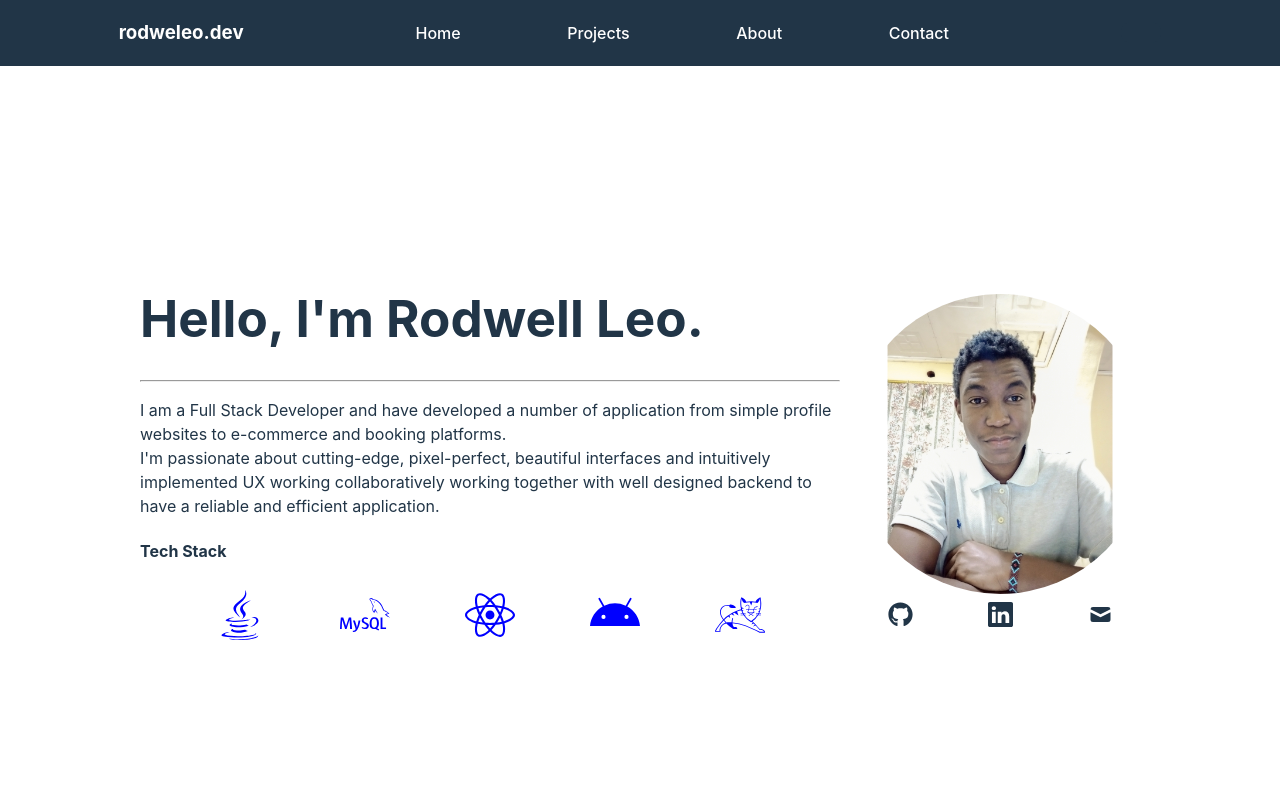
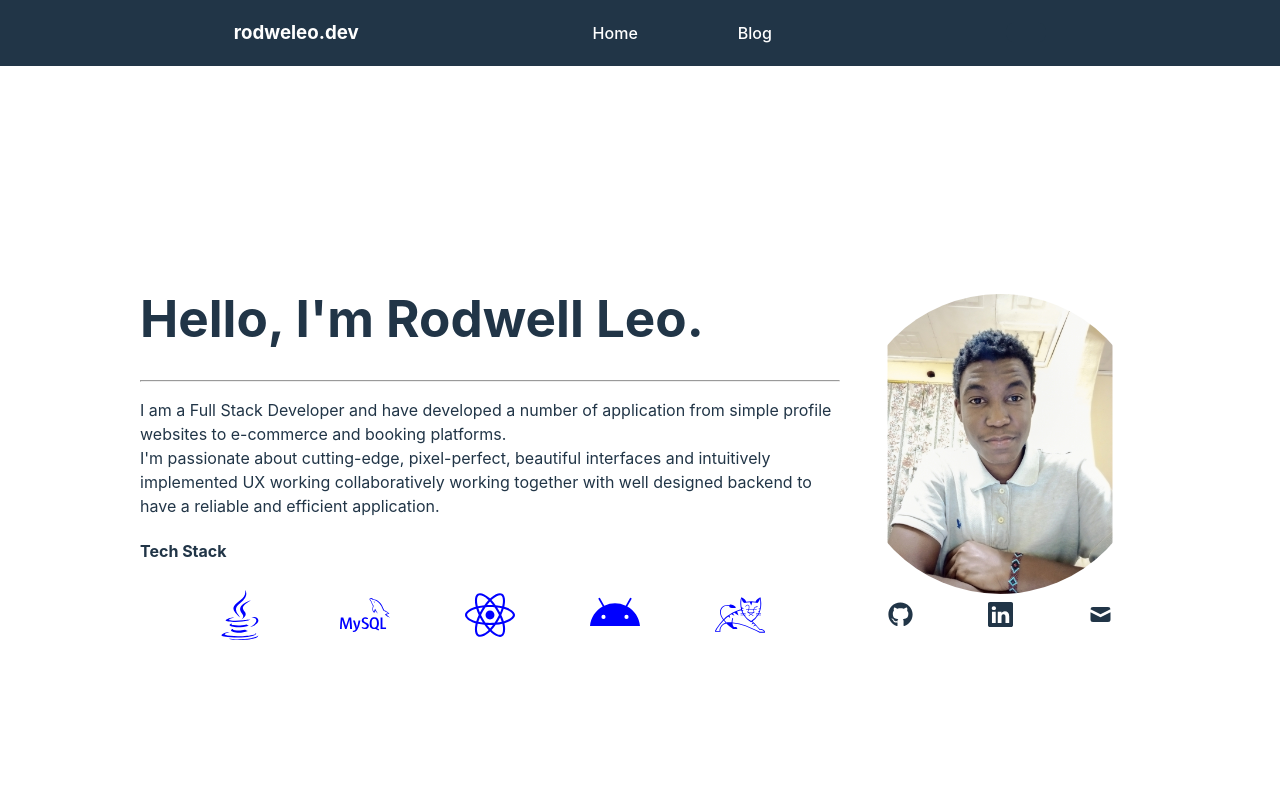
Before and after one commit to rodweleo/rodweleo.dev, a React (Vite) app: page / in a window 1280 px wide. Shown: the top 800 px of the page. Built offline with nearby package versions, Linux system fonts and the light colour scheme.

Commit message:
Small updates

```diff
--- a/src/App.css
+++ b/src/App.css
@@ -24,7 +24,7 @@ h3{
     padding: 0;
     display: flex;
     justify-content: space-around;
-    width: 50%;
+    gap: 100px;
     right: 0;
 }
 
--- a/src/components/Header.tsx
+++ b/src/components/Header.tsx
@@ -16,13 +16,7 @@ export function Header() {
           <Link to="/">Home</Link>
         </li>
         <li>
-          <Link to="/projects">Projects</Link>
-        </li>
-        <li>
-          <Link to="/about">About</Link>
-        </li>
-        <li>
-          <Link to="/contact">Contact</Link>
+          <Link to="/blog">Blog</Link>
         </li>
       </div>
       <button onClick={toggleSidebar} style={{ background: "#213547" }}>
```
